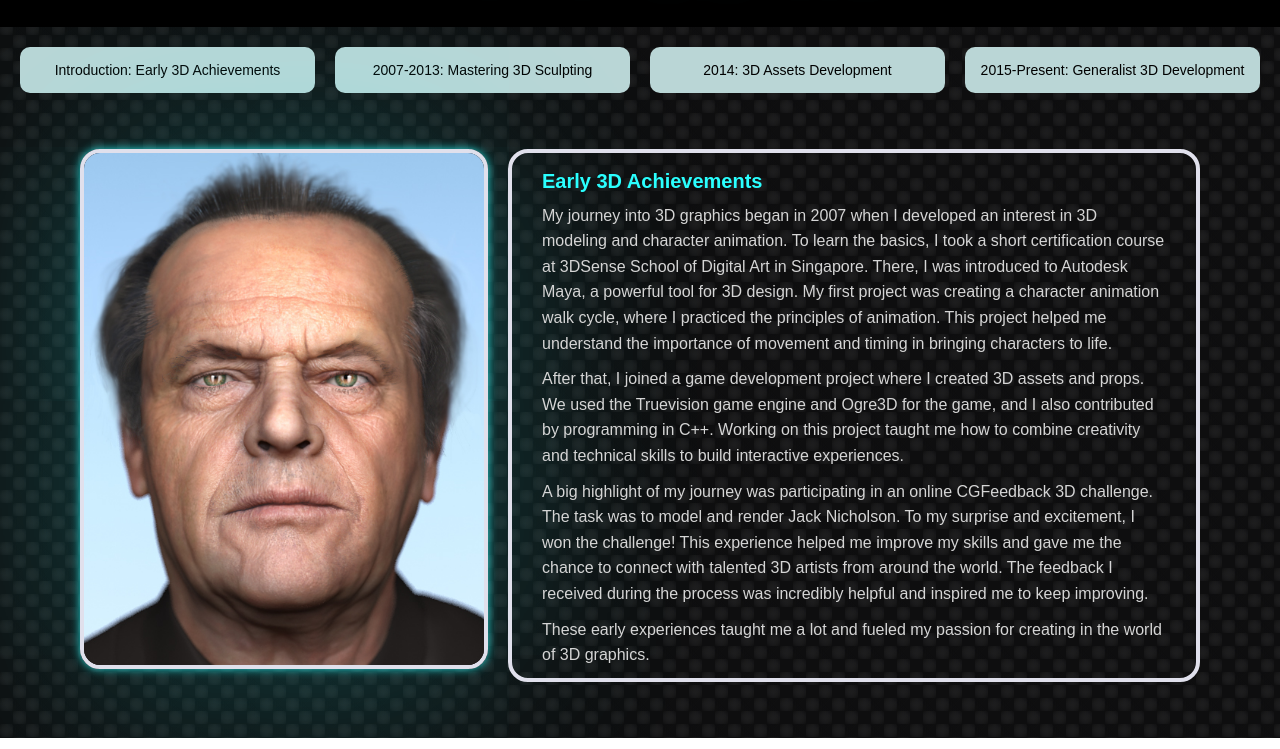
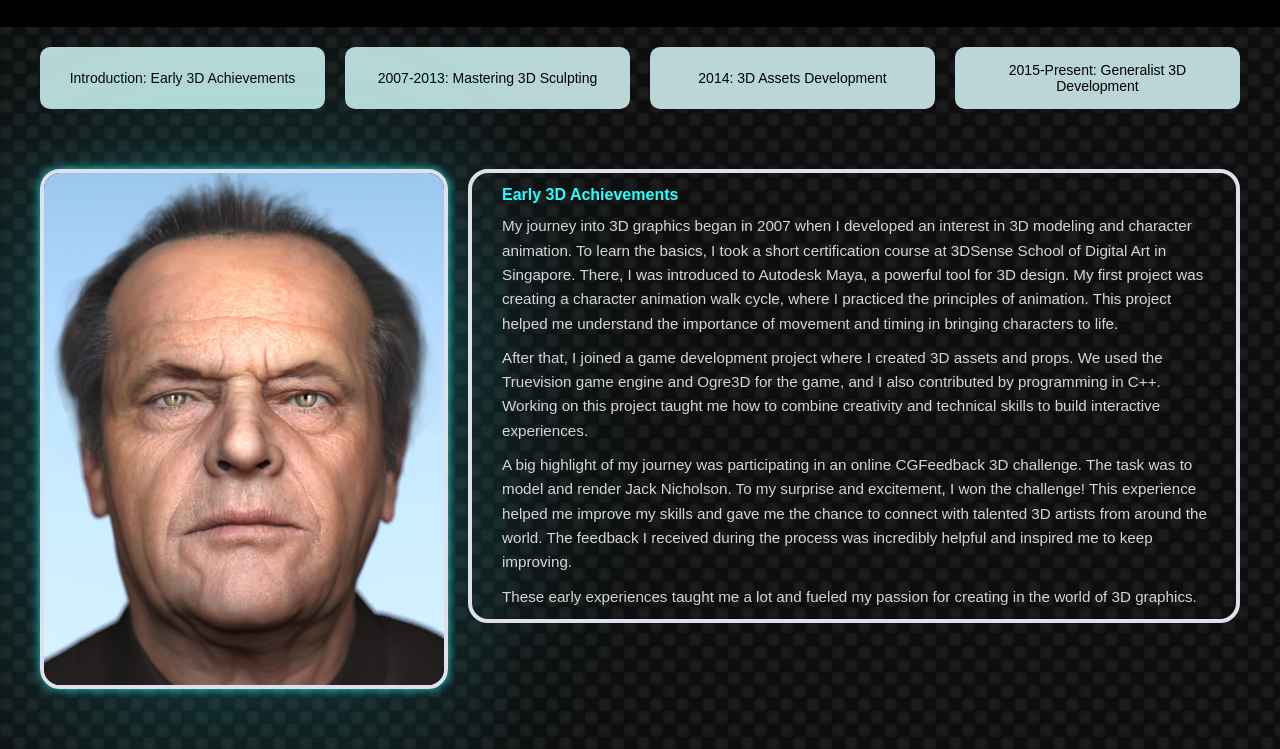
Before and after one commit to jer-webdesign/assignment-2, a plain HTML site: page index.html in a window 1280 px wide. Shown: the part 108-857 px from the top of the page. Drawn offline with Linux system fonts and the light colour scheme.

Commit message:
Add files via upload

```diff
--- a/styles.css
+++ b/styles.css
@@ -21,7 +21,7 @@ body {
   display: flex;
   justify-content: flex-start;
   gap: 20px;
-  padding: 20px 20px 0 20px;
+  padding: 20px 40px 0 40px;
   width: auto;
 }
 
@@ -87,14 +87,16 @@ header img {
 .image-gallery {
   display: flex;
   flex-direction: column;
-  gap: 20px;
-  padding: 40px;
+  padding: 20px 0px;
+  margin: 0;
   background-color: transparent;
 }
 
 figure {
   display: flex;
   gap: 20px;
+  padding: 40px;
+  margin: 0;
   align-items: flex-start;
   background-color: transparent;
 }
@@ -117,7 +119,7 @@ figure {
 
 figcaption {
   width: 100%;
-  padding: 0 30px 0 30px;
+  padding: 0 20px 0 30px;
   border: 4px solid #e0e0ec;
   border-radius: 20px;
   box-sizing: border-box;
@@ -125,11 +127,12 @@ figcaption {
 
 figcaption h2 {
   color: #2affff;
-  font-size: 1.25rem;
+  font-size: 1rem;
   margin-bottom: 10px;
 }
 
 figcaption p {
+  font-size: 0.95rem;
   line-height: 1.6;
   margin: 10px 0;
 }
```
